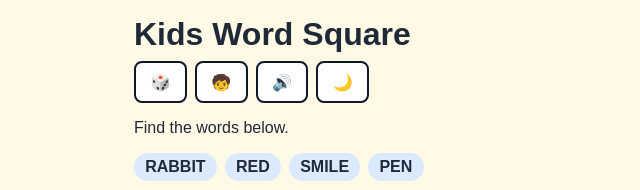
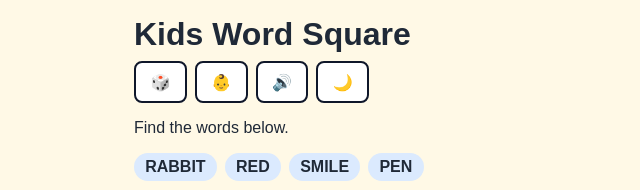
Before and after one commit to familug/word, a website with bundled scripts: page index.html in a window 1280 px wide. Shown: the top 190 px of the page, 234-874 px from the left. Built offline with nearby package versions, Linux system fonts and the light colour scheme.

Commit message:
Use baby icon for kid mode button.
Update kid mode toggle to display 👶 in both initial markup and runtime mode state.

Made-with: Cursor

```diff
--- a/index.html
+++ b/index.html
@@ -12,7 +12,7 @@
       <h1>Kids Word Square</h1>
       <section class="controls" aria-label="Game controls">
         <button id="new-game-btn" type="button" aria-label="New game">🎲</button>
-        <button id="mode-toggle-btn" type="button" aria-label="Switch to adult mode">🧒</button>
+        <button id="mode-toggle-btn" type="button" aria-label="Switch to adult mode">👶</button>
         <button id="sound-toggle-btn" type="button" aria-pressed="true" aria-label="Sound on">🔊</button>
         <label id="dark-mode-btn" for="dark-mode-toggle" class="toggle-btn" aria-label="Switch to dark mode">🌙</label>
       </section>
--- a/src/main.js
+++ b/src/main.js
@@ -45,7 +45,7 @@ export function setupGame(doc = document) {
   let isKidMode = true;
 
   function updateModeButton() {
-    modeBtn.textContent = isKidMode ? "🧒" : "🧑";
+    modeBtn.textContent = isKidMode ? "👶" : "🧑";
     modeBtn.setAttribute("aria-label", isKidMode ? "Switch to adult mode" : "Switch to kid mode");
   }
 
```
